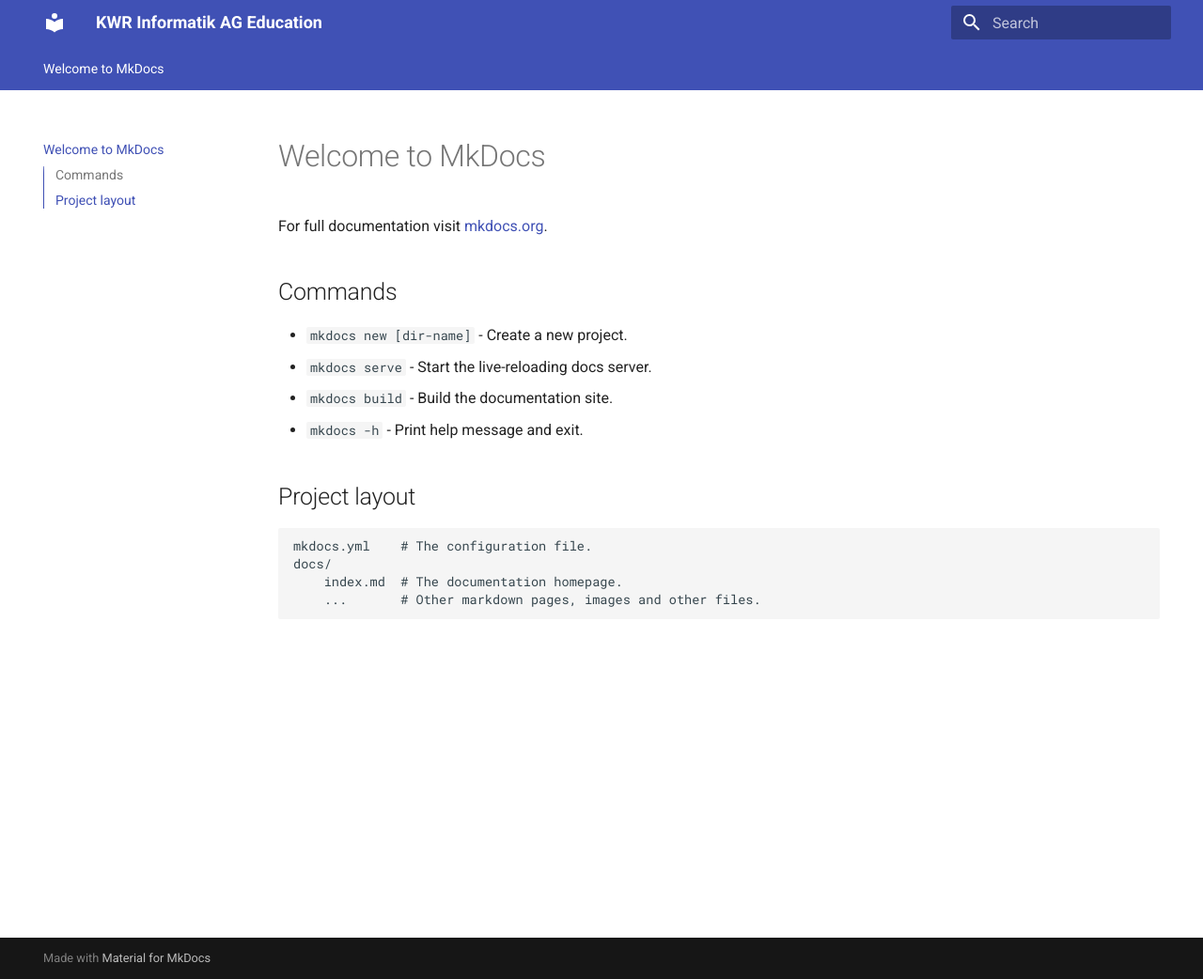
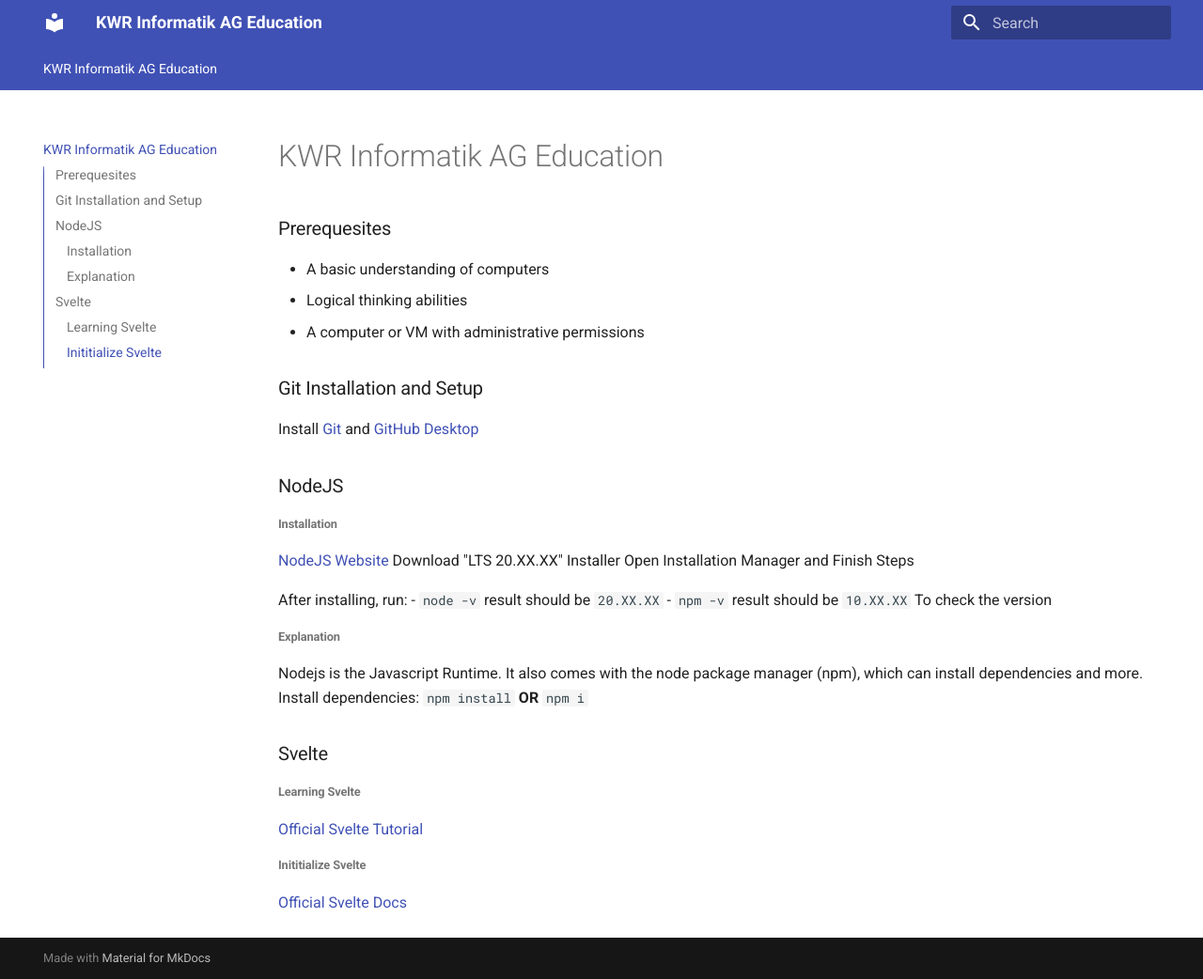
Before and after one commit to KWR-Informatik-AG/learn, an MkDocs documentation site: the page built from docs/mkdocs/docs/index.md, in a window 1280 px wide and 1042 px high. Shown: the whole window at 94% size. Built offline with MkDocs 1.6.1 and Material for MkDocs 9.7.7, drawn with Linux system fonts in a browser that asks for light colours.

Commit message:
upload own docs

```diff
--- a/docs/mkdocs/docs/index.md
+++ b/docs/mkdocs/docs/index.md
@@ -1,17 +1,39 @@
-# Welcome to MkDocs
+# KWR Informatik AG Education
 
-For full documentation visit [mkdocs.org](https://www.mkdocs.org).
+### Prerequesites
 
-## Commands
+- A basic understanding of computers
+- Logical thinking abilities
+- A computer or VM with administrative permissions
 
-* `mkdocs new [dir-name]` - Create a new project.
-* `mkdocs serve` - Start the live-reloading docs server.
-* `mkdocs build` - Build the documentation site.
-* `mkdocs -h` - Print help message and exit.
+### Git Installation and Setup
 
-## Project layout
+Install [Git](https://git-scm.com/download/) and [GitHub Desktop](https://desktop.github.com/)
 
-    mkdocs.yml    # The configuration file.
-    docs/
-        index.md  # The documentation homepage.
-        ...       # Other markdown pages, images and other files.
+### NodeJS
+
+###### Installation
+
+[NodeJS Website](https://nodejs.org/)
+Download "LTS 20.XX.XX" Installer
+Open Installation Manager and Finish Steps
+
+After installing, run:
+- `node -v` result should be `20.XX.XX`
+- `npm -v` result should be `10.XX.XX`
+To check the version
+
+###### Explanation
+
+Nodejs is the Javascript Runtime. It also comes with the node package manager (npm), which can install dependencies and more.
+Install dependencies: `npm install` **OR** `npm i`
+
+### Svelte
+
+###### Learning Svelte
+
+[Official Svelte Tutorial](https://learn.svelte.dev/tutorial/welcome-to-svelte)
+
+###### Inititialize Svelte
+
+[Official Svelte Docs](https://svelte.dev/docs/introduction)
```
Also changed, not shown: gitops/docs/index.md (deleted, +0 -40 lines), docs/mkdocs/site/404.html, docs/mkdocs/site/index.html, docs/mkdocs/site/search/search_index.json, 1 other file.
